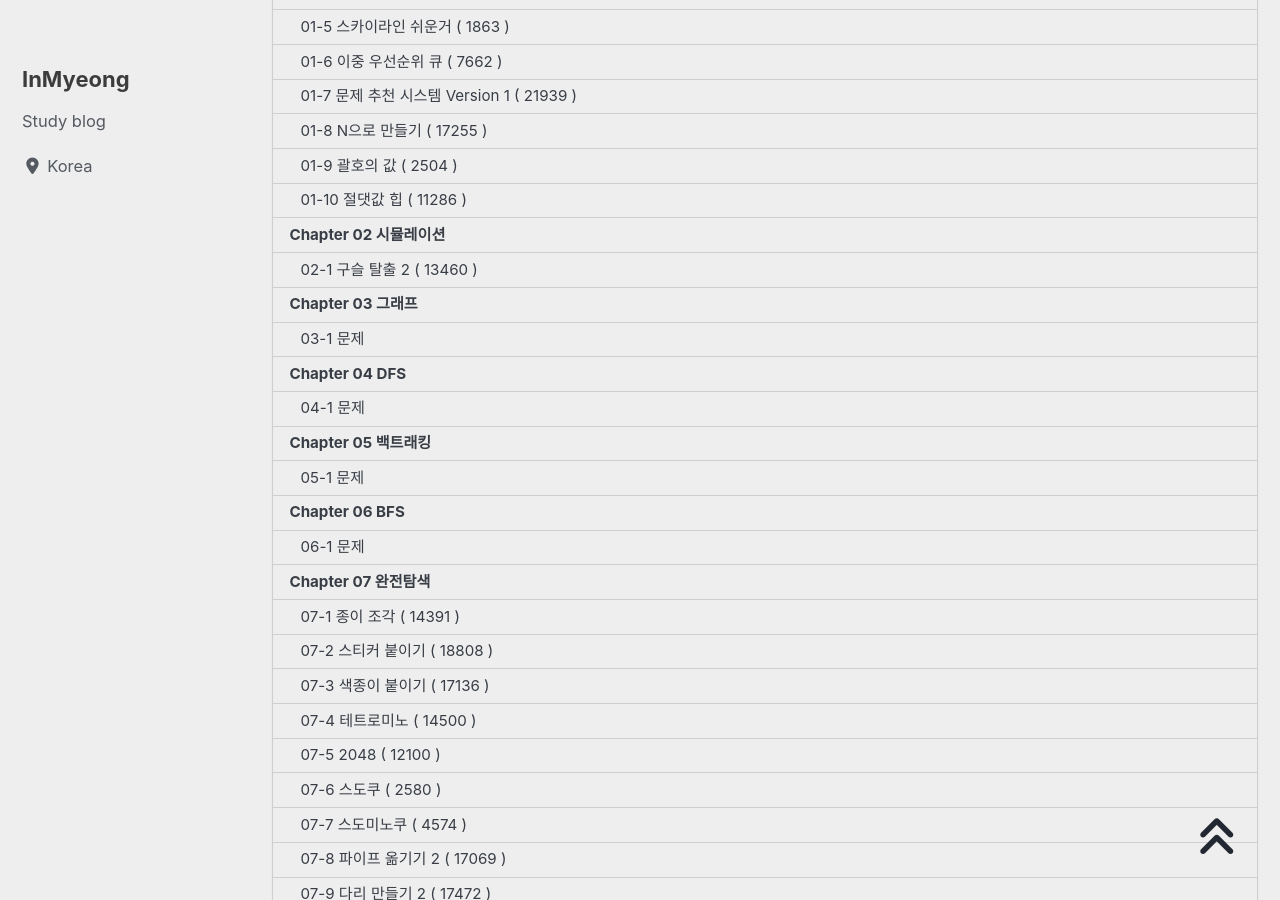
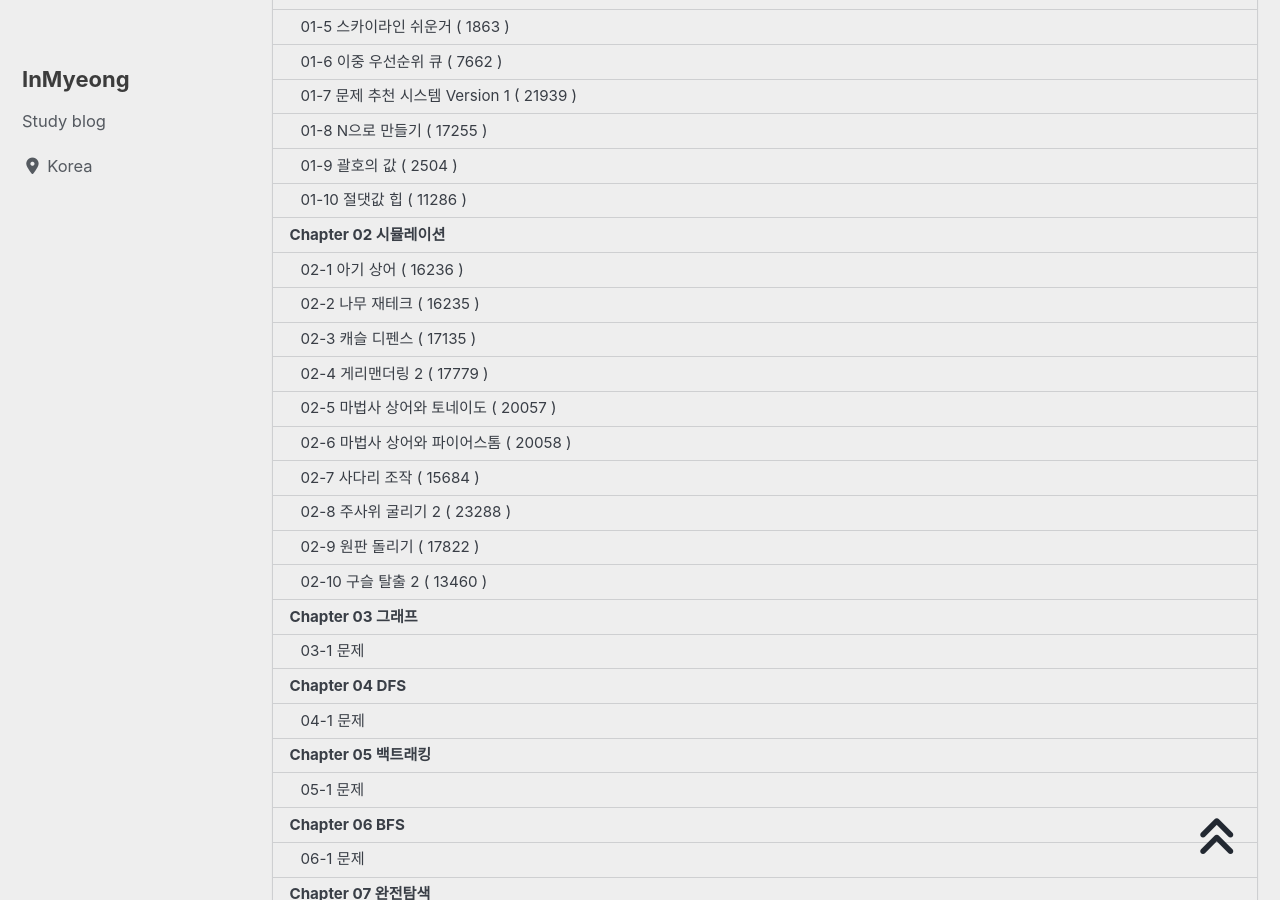
Before and after one commit to devMyeong/devMyeong.github.io, a Jekyll site: the page built from _posts/codingTest/2023-04-30-나만의문제집.md, in a window 1280 px wide and 900 px high, scrolled down 468 px. Built offline with Jekyll 4.4.1, drawn with Linux system fonts in a browser that asks for light colours; cached includes are drawn as plain includes; nearby versions of some CDN libraries; some web fonts are replaced; comment, search, counter and statistics services are not loaded; some of the changed text lies outside the part shown.

Commit message:
Docs : 나만의 문제지 문제 추가

````diff
--- a/_posts/codingTest/2023-04-30-나만의문제집.md
+++ b/_posts/codingTest/2023-04-30-나만의문제집.md
@@ -81,7 +81,62 @@ last_modified_at: 2023-04-30
 
 ## Chapter 02 시뮬레이션
 
-### 02-1 구슬 탈출 2 ( 13460 )
+### 02-1 아기 상어 ( 16236 )
+- 설명
+
+```cpp
+// https://donggoolosori.github.io/2020/10/08/boj-16236/
+```
+
+### 02-2 나무 재테크 ( 16235 )
+- 설명
+
+```cpp
+```
+
+### 02-3 캐슬 디펜스 ( 17135 )
+- 설명
+
+```cpp
+```
+
+### 02-4 게리맨더링 2 ( 17779 )
+- 설명
+
+```cpp
+```
+
+### 02-5 마법사 상어와 토네이도 ( 20057 )
+- 설명
+
+```cpp
+```
+
+### 02-6 마법사 상어와 파이어스톰 ( 20058 )
+- 설명
+
+```cpp
+```
+
+### 02-7 사다리 조작 ( 15684 )
+- 설명
+
+```cpp
+```
+
+### 02-8 주사위 굴리기 2 ( 23288 )
+- 설명
+
+```cpp
+```
+
+### 02-9 원판 돌리기 ( 17822 )
+- 설명
+
+```cpp
+```
+
+### 02-10 구슬 탈출 2 ( 13460 )
 - 보드의 상태가 주어졌을 때, 최소 몇 번 만에 빨간 구슬을 구멍을 통해 빼낼 수 있는지 구하는 프로그램을 작성하시오
 
 ```cpp
````
